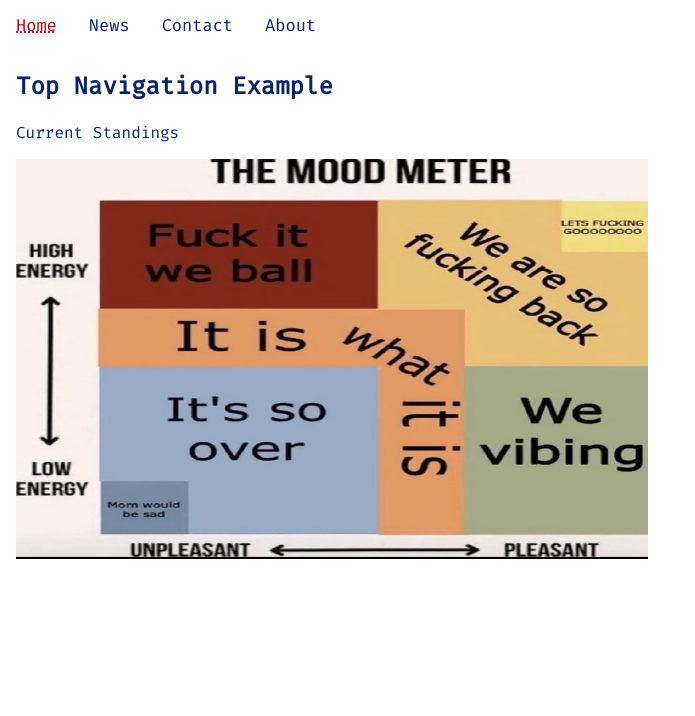
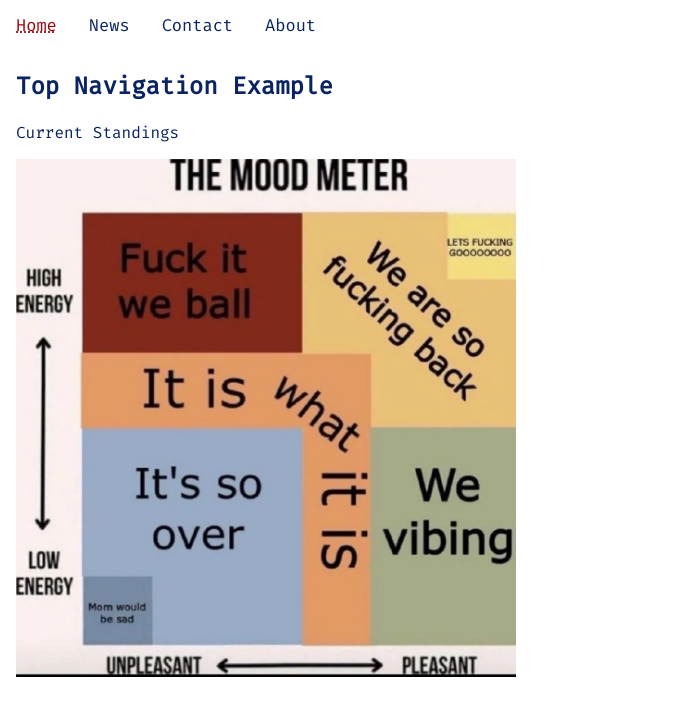
Before and after one commit to staurolites/buckets2024, a plain HTML site: page index.html in a window 1280 px wide. Shown: the whole page, without its empty margins (0-695 px from the left). Drawn offline with Linux system fonts and the light colour scheme.

Commit message:
Update index.html

```diff
--- a/index.html
+++ b/index.html
@@ -45,7 +45,7 @@ body {
 <div style="padding-left:16px">
   <h2>Top Navigation Example</h2>
   <p>Current Standings</p>
-  <img src="mood meter.webp" alt="Mood Meter" style="width:50%;height:50%;">
+  <img src="mood meter.webp" alt="Mood Meter" style="max-width: 500px; height: auto;">
 </div>
 
 
```
